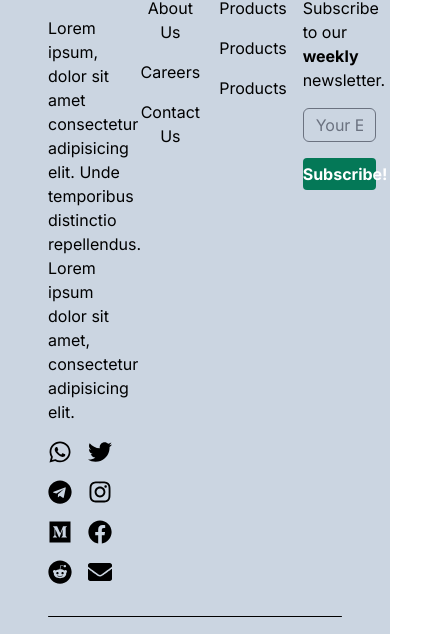
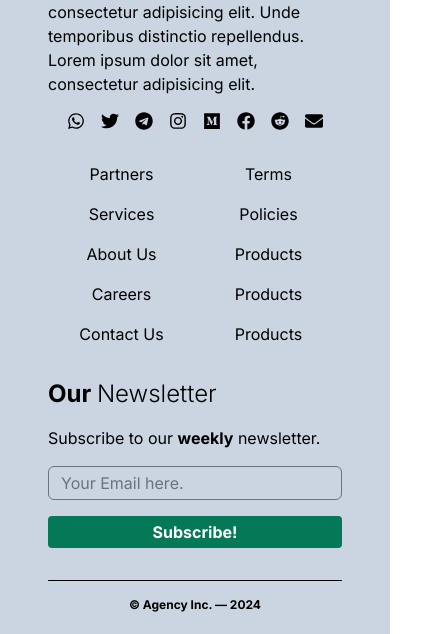
Before and after one commit to clwdhade/agency, a React (Vite) app: page / in a window 390 px wide. Shown: the part 4374-5008 px from the top of the page, 422 px wide, since content can reach past the window. Built offline with nearby package versions, Linux system fonts and the light colour scheme.

Commit message:
feat: footer responsiveness

```diff
--- a/src/Components/Footer/Footer.jsx
+++ b/src/Components/Footer/Footer.jsx
@@ -4,37 +4,39 @@ import { FaAd, FaEnvelope, FaFacebook, FaInstagram, FaMedium, FaReddit, FaTelegr
 
 const Footer = () => {
     return (
-        <div className=" flex w-full flex-col px-12 py-8 bg-slate-300 ">
-            <div className="content w-full my-4 flex gap-4">
-                <div className="about flex flex-col gap-4 w-3/12">
+        <div className=" flex w-full flex-col mt-12 md:mt-0 px-12 py-8 bg-slate-300 ">
+            <div className="content w-full my-4 flex md:flex-row flex-col md:gap-4 gap-8">
+                <div className="about flex flex-col gap-4 w-full md:w-3/12">
                     <h2 className="text-xl font-bold">Agency <span className='font-light'>Recruitment Inc.</span></h2>
                     <p className="text-base">Lorem ipsum, dolor sit amet consectetur adipisicing elit. Unde temporibus distinctio repellendus. Lorem ipsum dolor sit amet, consectetur adipisicing elit. </p>
-                    <div className="flex flex-row flex-wrap gap-4">
-                        <FaWhatsapp className='text-2xl hover:text-green-500 cursor-pointer hover:-translate-y-1 transition-all' />
-                        <FaTwitter className='text-2xl hover:text-cyan-500 cursor-pointer hover:-translate-y-1 transition-all' />
-                        <FaTelegram  className='text-2xl hover:text-blue-500 cursor-pointer hover:-translate-y-1 transition-all'/>
-                        <FaInstagram className='text-2xl hover:text-red-500 cursor-pointer hover:-translate-y-1 transition-all' />
-                        <FaMedium className='text-2xl  cursor-pointer hover:-translate-y-1 transition-all' />
-                        <FaFacebook  className='text-2xl hover:text-blue-700 cursor-pointer hover:-translate-y-1 transition-all'/>
-                        <FaReddit className='text-2xl hover:text-orange-800 cursor-pointer hover:-translate-y-1 transition-all' />
-                        <FaEnvelope  className='text-2xl hover:text-purple-800 cursor-pointer hover:-translate-y-1 transition-all'/>
+                    <div className="flex flex-row flex-wrap gap-4 justify-center">
+                        <FaWhatsapp className='text-lg md:text-2xl hover:text-green-500 cursor-pointer hover:-translate-y-1 transition-all' />
+                        <FaTwitter className='text-lg md:text-2xl hover:text-cyan-500 cursor-pointer hover:-translate-y-1 transition-all' />
+                        <FaTelegram className='text-lg md:text-2xl hover:text-blue-500 cursor-pointer hover:-translate-y-1 transition-all' />
+                        <FaInstagram className='text-lg md:text-2xl hover:text-red-500 cursor-pointer hover:-translate-y-1 transition-all' />
+                        <FaMedium className='text-lg md:text-2xl  cursor-pointer hover:-translate-y-1 transition-all' />
+                        <FaFacebook className='text-lg md:text-2xl hover:text-blue-700 cursor-pointer hover:-translate-y-1 transition-all' />
+                        <FaReddit className='text-lg md:text-2xl hover:text-orange-800 cursor-pointer hover:-translate-y-1 transition-all' />
+                        <FaEnvelope className='text-lg md:text-2xl hover:text-purple-800 cursor-pointer hover:-translate-y-1 transition-all' />
                     </div>
                 </div>
-                <div className="w-3/12 flex flex-col gap-4 text-center">
+                <div className=" w-full md:w-6/12 justify-evenly flex-row  flex">
+                    <div className="md:w-3/12 w-1/2 flex flex-col gap-4 text-center">
                         <p className="text-base hover:font-bold hover:translate-x-1 transition-all cursor-pointer">Partners</p>
                         <p className="text-base hover:font-bold hover:translate-x-1 transition-all cursor-pointer">Services</p>
                         <p className="text-base hover:font-bold hover:translate-x-1 transition-all cursor-pointer">About Us</p>
                         <p className="text-base hover:font-bold hover:translate-x-1 transition-all cursor-pointer">Careers</p>
                         <p className="text-base hover:font-bold hover:translate-x-1 transition-all cursor-pointer">Contact Us</p>
                     </div>
-                <div className="w-3/12 flex flex-col gap-4 text-center">
+                    <div className="md:w-3/12 w-1/2 flex flex-col gap-4 text-center">
                         <p className="text-base hover:font-bold hover:translate-x-1 transition-all cursor-pointer">Terms</p>
                         <p className="text-base hover:font-bold hover:translate-x-1 transition-all cursor-pointer">Policies</p>
                         <p className="text-base hover:font-bold hover:translate-x-1 transition-all cursor-pointer">Products</p>
                         <p className="text-base hover:font-bold hover:translate-x-1 transition-all cursor-pointer">Products</p>
                         <p className="text-base hover:font-bold hover:translate-x-1 transition-all cursor-pointer">Products</p>
                     </div>
-                <div className="w-3/12 flex flex-col gap-4">
+                </div>
+                <div className="w-full md:w-3/12 flex flex-col gap-4">
                     <h2 className="text-2xl font-bold">Our <span className='font-light'>Newsletter</span></h2>
                     <p className="text-base">Subscribe to our <span className='font-bold'>weekly</span> newsletter. </p>
                     <form className="flex flex-col gap-4">
```
Lines whose indentation alone changed are shown as unchanged.
